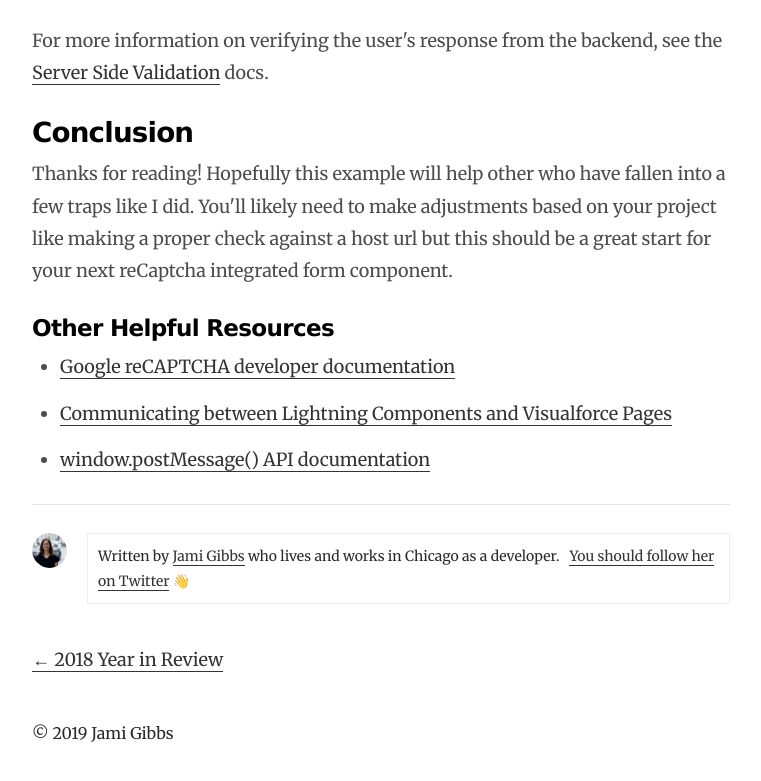
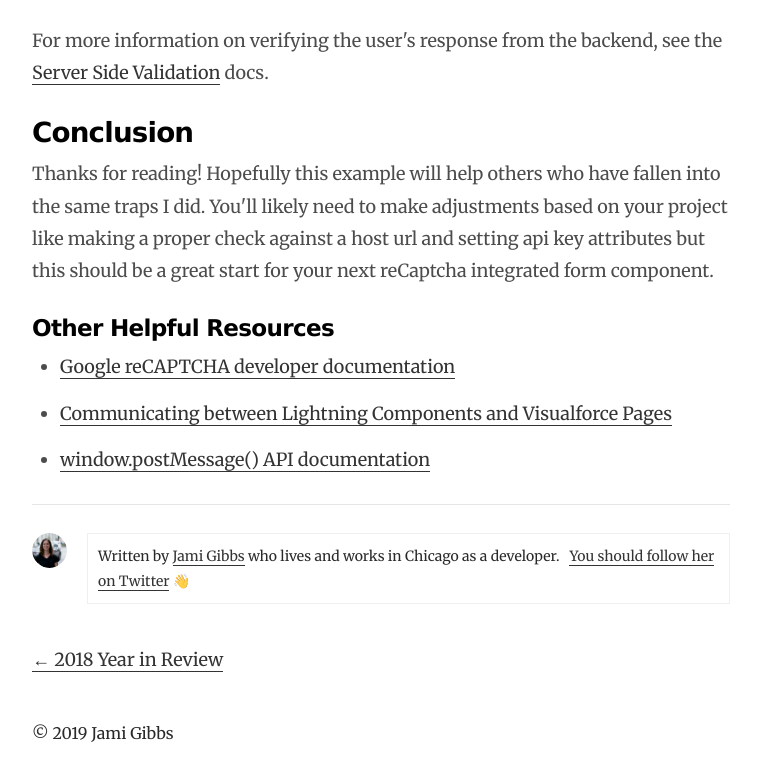
Before and after one commit to jamigibbs/blog-site, a Gatsby site: page /integrating-google-recaptcha-v2-into-a-salesforce-lightning-componentx/ in a window 1280 px wide. Shown: the part 6637-7418 px from the top of the page, without its empty margins (259-1020 px from the left). Built offline with nearby package versions, Linux system fonts and the light colour scheme; Gatsby itself is replaced by a stand-in of ours; some packages are replaced by stand-ins of ours.

Commit message:
recaptcha post edits

```diff
--- a/content/blog/integrating-google-recaptcha-v2-into-a-salesforce-lightning-componentx/index.md
+++ b/content/blog/integrating-google-recaptcha-v2-into-a-salesforce-lightning-componentx/index.md
@@ -146,7 +146,7 @@ For more information on verifying the user's response from the backend, see the
 
 ## Conclusion
 
-Thanks for reading! Hopefully this example will help other who have fallen into a few traps like I did. You'll likely need to make adjustments based on your project like making a proper check against a host url but this should be a great start for your next reCaptcha integrated form component.
+Thanks for reading! Hopefully this example will help others who have fallen into the same traps I did. You'll likely need to make adjustments based on your project like making a proper check against a host url and setting api key attributes but this should be a great start for your next reCaptcha integrated form component.
 
 ### Other Helpful Resources
 
```
